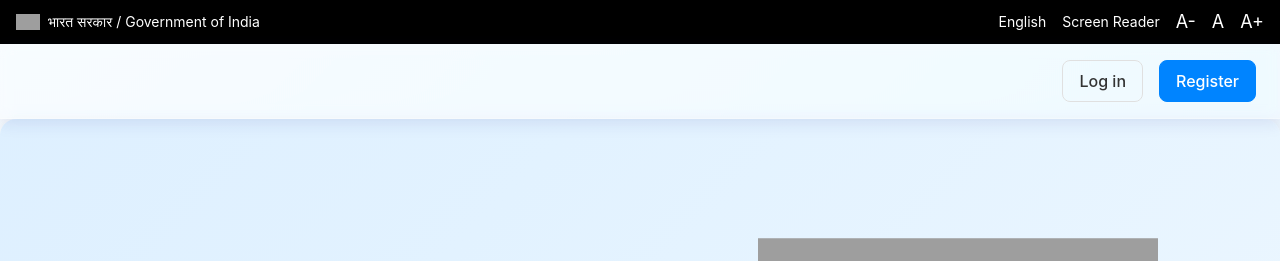
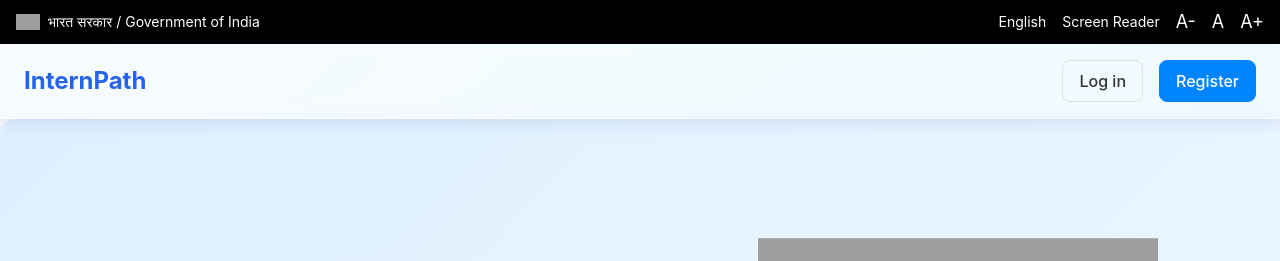
Before and after one commit to dcrockerztech-ai/dc_rockerz_internship, a Flask app: page / in a window 1280 px wide. Shown: the top 261 px of the page. Run offline with Flask 3, Linux system fonts and the light colour scheme; some libraries are stand-ins or nearby versions; grey boxes are pictures that could not be loaded.

Commit message:
Update index.html

```diff
--- a/Backend/templates/index.html
+++ b/Backend/templates/index.html
@@ -138,7 +138,14 @@
   <!-- Glass Navbar -->
   <header class="glass-nav py-4 sticky top-0 z-50">
     <div class="flex items-center justify-between px-4 md:px-6">
-      <div></div>
+      <!-- Left Logo -->
+      <div>
+        <a href="/"
+           class="text-2xl font-bold text-blue-600 transition-all duration-300 hover:scale-110 hover:text-blue-800">
+          InternPath
+        </a>
+      </div>
+      <!-- Right Buttons -->
       <div class="flex items-center space-x-4">
         <a href="#" class="nav-btn">Log in</a>
         <a href="#" class="nav-btn primary">Register</a>
```
